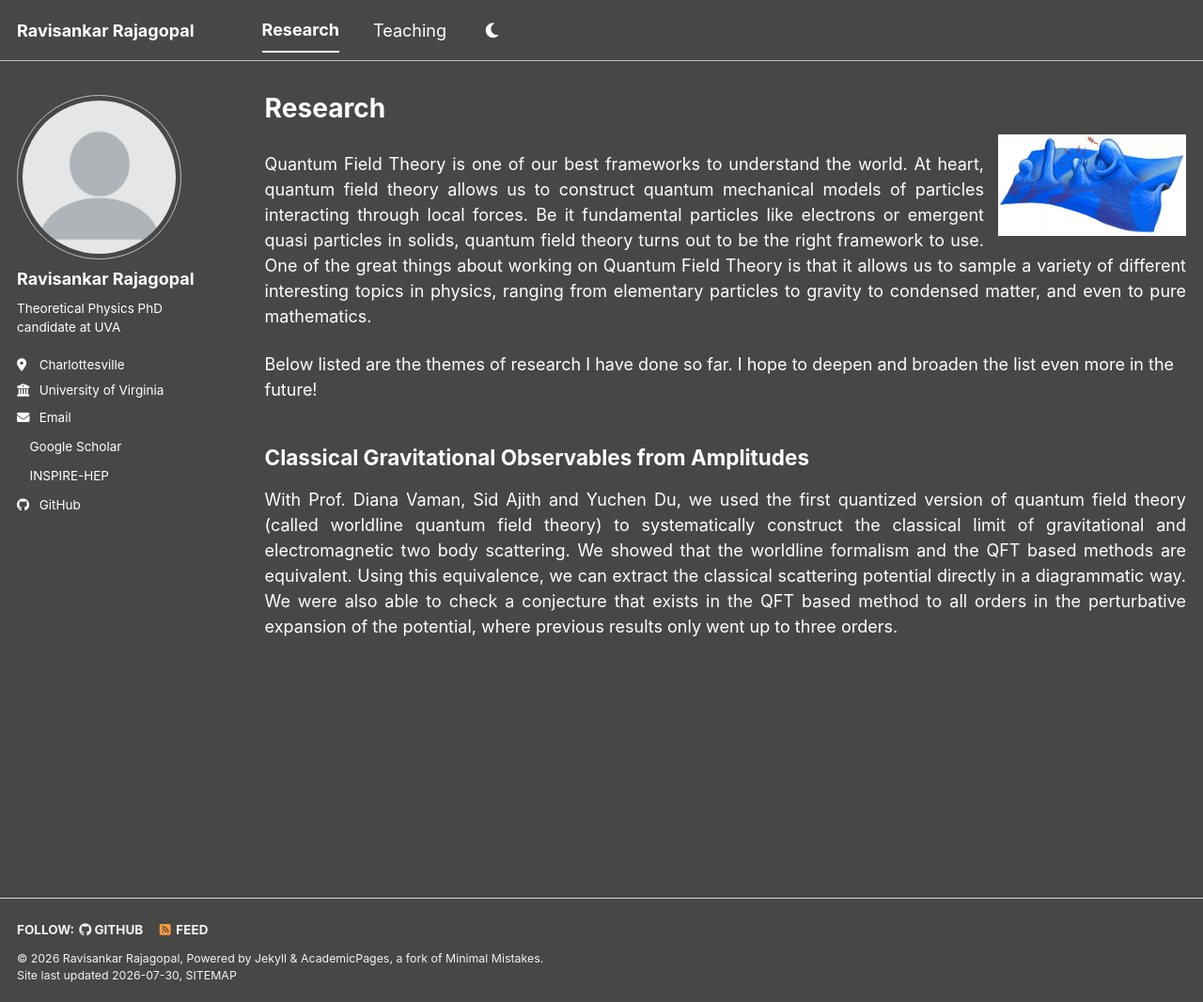
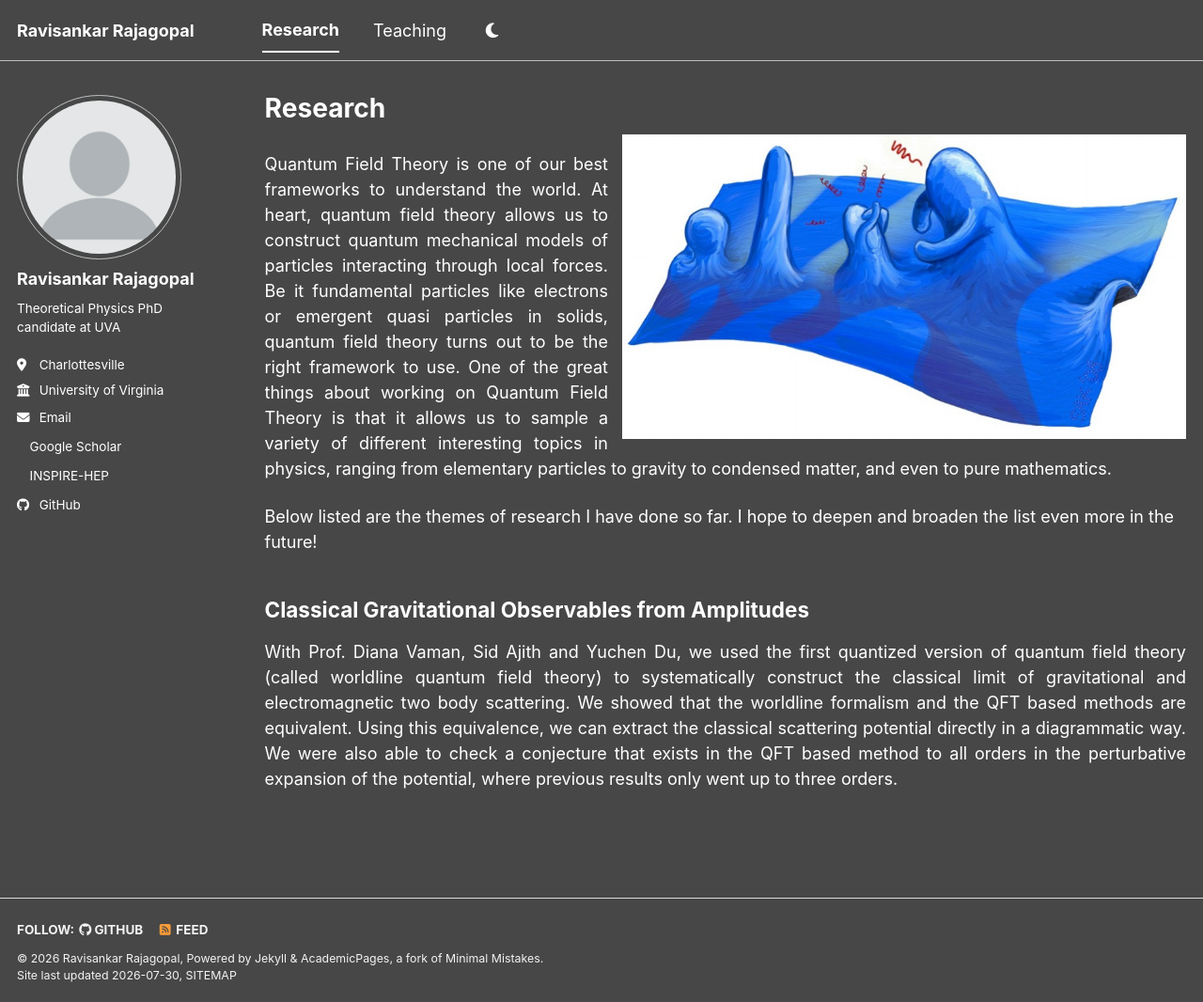
Before and after one commit to ravisankar712/ravisankar712.github.io, a Jekyll site: the page built from _pages/research.html, in a window 1280 px wide and 1066 px high. Shown: the whole window at 94% size. Built offline with Jekyll 4.4.1, drawn with Linux system fonts in a browser that asks for light colours; a style sheet for code colours, icons or effects is not loaded.

Commit message:
Update research.html

```diff
--- a/_pages/research.html
+++ b/_pages/research.html
@@ -6,7 +6,7 @@ author_profile: true
 ---
 {% include base_path %}
 <div style="overflow: hidden;">
-  <img src="/images/qft-cartoon.jpg" style="float: right; margin: 0 0 10px 15px; width: 200px;">
+  <img src="/images/qft-cartoon.jpg" style="float: right; margin: 0 0 10px 15px; width: 600px;">
   <p style="text-align: justify;">
     Quantum Field Theory is one of our best frameworks to understand the world.
   At heart, quantum field theory allows us to construct quantum mechanical models of particles
```
